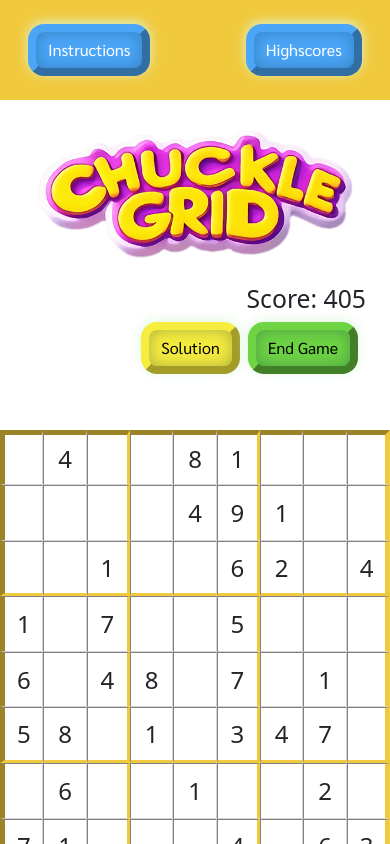
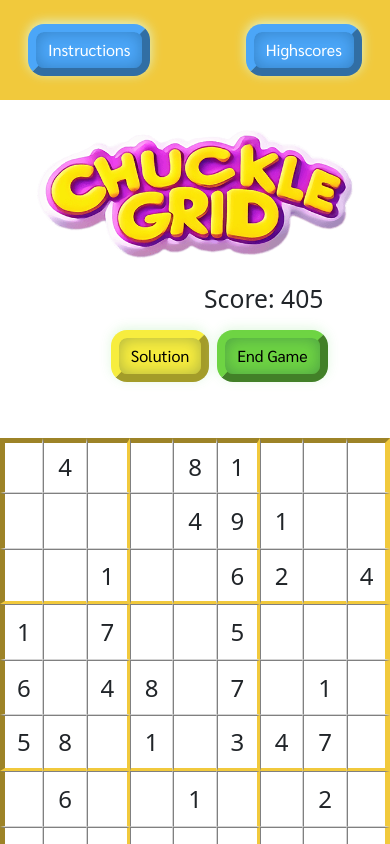
Before and after one commit to Korrin-F/chuckle-grid-sudoku, a React (Vite) app: page /game in a window 390 px wide. Shown: the top 844 px of the page. Built offline with nearby package versions, Linux system fonts and the light colour scheme; a web font is replaced by a local one.

Commit message:
score width responsive

```diff
--- a/src/components/GameSections/AboveGameBoard.jsx
+++ b/src/components/GameSections/AboveGameBoard.jsx
@@ -4,22 +4,35 @@ import Row from 'react-bootstrap/Row';
 import Col from 'react-bootstrap/Col';
 import Score from "./Score";
 import EndGameButton from './EndGameButton';
+import Stack from 'react-bootstrap/Stack';
 
 
 function AboveGameBoard(props) {
     const { score, sudokuBoard, updateSudokuBoard, solution } = props;
   return (
-        <Container className="mt-4">
-            <Row className="justify-content-end">
-                <Col className='d-flex flex-col justify-content-end col-12'>
+        // <Container className="mt-4">
+            <Row className="mt-4 justify-content-center w-100">
+                <Col xs={10} md={9} lg={8} xl={7} xxl={6}>
+                    <Stack gap={2} >
+                        <Row className="justify-content-end">
+                            <Score score={score} />
+                        </Row>
+                        <Row className="justify-content-end">
+                            <SolutionButton sudokuBoard={sudokuBoard} updateSudokuBoard={updateSudokuBoard} solution={solution}/>
+                            <EndGameButton score={score}/>
+                        </Row>
+                    </Stack>
+
+                </Col>
+                {/* <Col className='d-flex flex-col justify-content-end col-12'>
                     <Score score={score} />
                 </Col>
                 <Col className='d-flex flex-col justify-content-end col-12'>
                     <SolutionButton sudokuBoard={sudokuBoard} updateSudokuBoard={updateSudokuBoard} solution={solution}/>
                     <EndGameButton score={score}/>
-                </Col>
+                </Col> */}
             </Row>
-        </Container>
+        // </Container>
   );
 }
 
--- a/src/components/GameSections/Score.jsx
+++ b/src/components/GameSections/Score.jsx
@@ -1,17 +1,23 @@
 import { useState } from 'react';
+import Row from 'react-bootstrap/Row';
 
 // SCORING POTENTIALLY
 // - 405 points to start (81 squares * 5 points)
 // - subtract 5 points from every square already given or given through gamble button (more score will be shown for medium and hard)
 // - at the end give every correct square 10 points (need to make sure that the cells store a bit of data saying if they were given)
-
+const styles = {
+    width: "max-content"
+}
 
 function Score(props) {
     // refresh score every time the gamble button in pressed
 
     const { score } = props;
     return (
-        <h2>Score: <span>{score}</span></h2>
+        // <Row className="justify-content-end">
+            <h2 style={styles} className="text-right">Score: <span>{score}</span></h2>
+        // </Row>
+
     )
 }
 export default Score;
```
